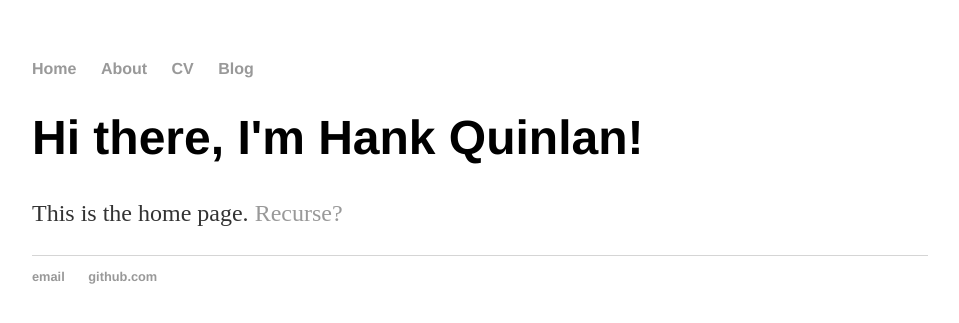
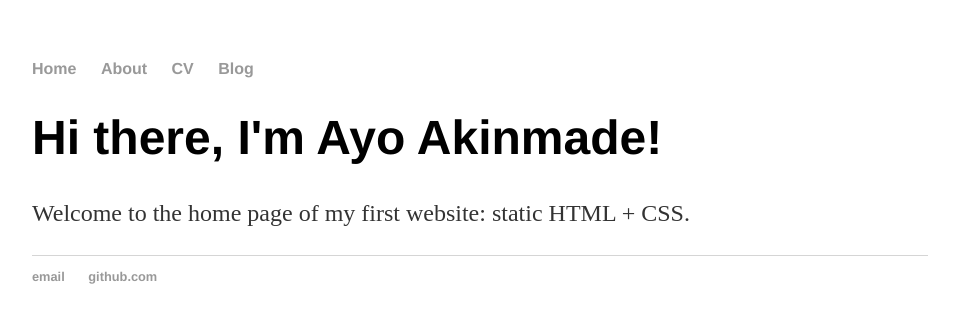
Before and after one commit to aa104/v1_porfolio_website, a Jekyll site: the page built from index.html, in a window 1280 px wide. Shown: the top 323 px of the page, without its empty margins (160-1119 px from the left). Built offline with Jekyll 4.4.1, drawn with Linux system fonts in a browser that asks for light colours.

Commit message:
ready player1

```diff
--- a/index.html
+++ b/index.html
@@ -3,6 +3,6 @@ layout: default
 title: Ayo Akinmade
 ---
 <div class="blurb">
-	<h1>Hi there, I'm Hank Quinlan!</h1>
-	<p> This is the home page.  <a href="/about"> Recurse?</a></p>
+	<h1>Hi there, I'm Ayo Akinmade!</h1>
+	<p> Welcome to the home page of my first website: static HTML + CSS.</p>
 </div><!-- /.blurb -->
```
